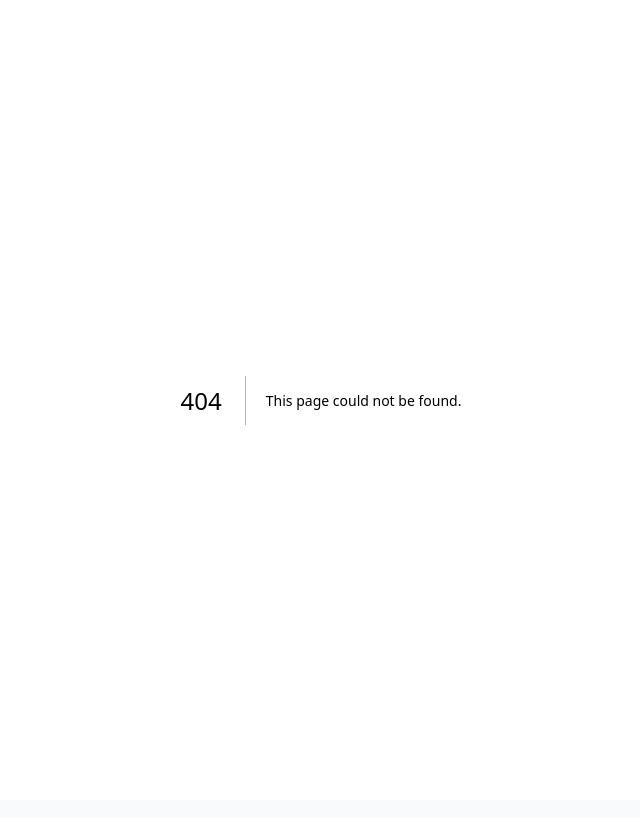
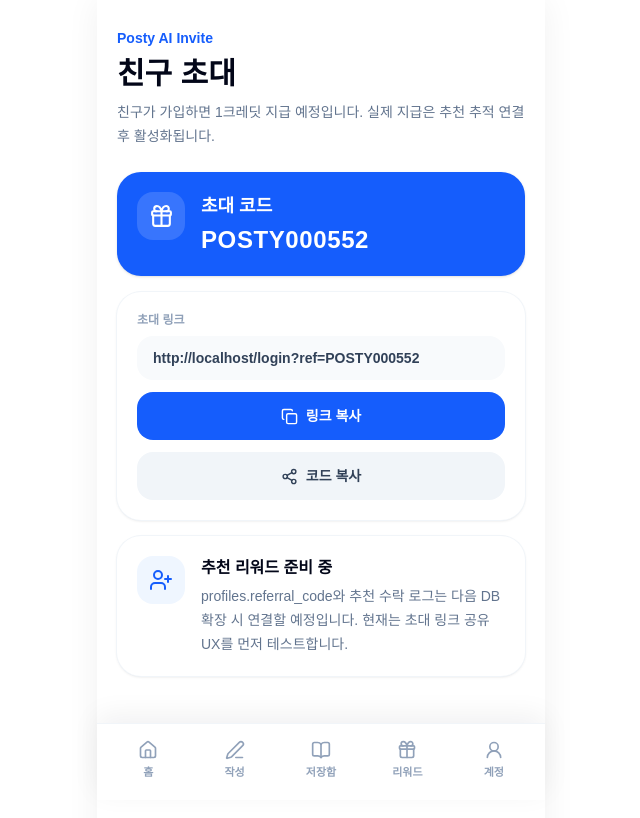
Before and after one commit to mykim2732/tripwriter, a Next.js app: page /invite in a window 1280 px wide. Before the commit this address had no page. Shown: the top 818 px of the page, without its empty margins (319-959 px from the left). Built offline with nearby package versions, Linux system fonts and the light colour scheme; no server answers.

Commit message:
Sprint 96: add invite reward preparation

```diff
--- /dev/null
+++ b/app/invite/page.tsx
@@ -0,0 +1,73 @@
+"use client";
+
+import { Copy, Gift, Share2, UserPlus } from "lucide-react";
+import { useEffect, useMemo, useState } from "react";
+import { PageShell } from "@/components/PageShell";
+import { browserSupabase } from "@/lib/supabase";
+
+export default function InvitePage() {
+  const [userId, setUserId] = useState("");
+  const [toast, setToast] = useState("");
+
+  useEffect(() => {
+    browserSupabase.client.auth.getUser().then(({ data }) => setUserId(data.user?.id || "guest"));
+  }, []);
+
+  const inviteCode = useMemo(() => createInviteCode(userId), [userId]);
+  const inviteLink = typeof window === "undefined" ? "" : `${window.location.origin}/login?ref=${inviteCode}`;
+
+  async function copy(value: string, message: string) {
+    await navigator.clipboard.writeText(value);
+    setToast(message);
+    window.setTimeout(() => setToast(""), 2200);
+  }
+
+  return (
+    <PageShell>
+      <section className="px-5 pb-28 pt-7">
+        <div className="mb-6">
+          <p className="text-sm font-bold text-blue-600">Posty AI Invite</p>
+          <h1 className="mt-2 text-3xl font-black tracking-normal text-slate-950">친구 초대</h1>
+          <p className="mt-2 text-sm leading-6 text-slate-500">친구가 가입하면 1크레딧 지급 예정입니다. 실제 지급은 추천 추적 연결 후 활성화됩니다.</p>
+        </div>
+
+        <article className="rounded-3xl bg-blue-600 p-5 text-white shadow-sm">
+          <div className="flex gap-4">
+            <div className="flex h-12 w-12 shrink-0 items-center justify-center rounded-2xl bg-white/15"><Gift size={25} /></div>
+            <div>
+              <h2 className="text-lg font-black">초대 코드</h2>
+              <p className="mt-1 text-2xl font-black tracking-wide">{inviteCode}</p>
+            </div>
+          </div>
+        </article>
+
+        <div className="mt-4 space-y-3 rounded-3xl bg-white p-5 shadow-sm ring-1 ring-slate-100">
+          <div>
+            <p className="text-xs font-black text-slate-400">초대 링크</p>
+            <p className="mt-2 break-all rounded-2xl bg-slate-50 px-4 py-3 text-sm font-bold text-slate-700">{inviteLink}</p>
+          </div>
+          <button type="button" onClick={() => copy(inviteLink, "초대 링크를 복사했어요.")} className="inline-flex min-h-12 w-full items-center justify-center gap-2 rounded-2xl bg-blue-600 px-4 text-sm font-black text-white"><Copy size={17} /> 링크 복사</button>
+          <button type="button" onClick={() => copy(inviteCode, "초대 코드를 복사했어요.")} className="inline-flex min-h-12 w-full items-center justify-center gap-2 rounded-2xl bg-slate-100 px-4 text-sm font-black text-slate-700"><Share2 size={17} /> 코드 복사</button>
+        </div>
+
+        <article className="mt-4 rounded-3xl bg-white p-5 shadow-sm ring-1 ring-slate-100">
+          <div className="flex gap-4">
+            <div className="flex h-12 w-12 shrink-0 items-center justify-center rounded-2xl bg-blue-50 text-blue-600"><UserPlus size={24} /></div>
+            <div>
+              <h2 className="text-base font-black text-slate-950">추천 리워드 준비 중</h2>
+              <p className="mt-1 text-sm leading-6 text-slate-500">profiles.referral_code와 추천 수락 로그는 다음 DB 확장 시 연결할 예정입니다. 현재는 초대 링크 공유 UX를 먼저 테스트합니다.</p>
+            </div>
+          </div>
+        </article>
+
+        {toast && <p className="mt-4 rounded-2xl bg-slate-950 px-4 py-3 text-center text-sm font-bold text-white">{toast}</p>}
+      </section>
+    </PageShell>
+  );
+}
+
+function createInviteCode(userId: string) {
+  const source = userId || "guest";
+  const sum = Array.from(source).reduce((acc, char) => acc + char.charCodeAt(0), 0);
+  return `POSTY${String(sum % 1000000).padStart(6, "0")}`;
+}
--- a/app/rewards/page.tsx
+++ b/app/rewards/page.tsx
@@ -68,7 +68,7 @@ export default function RewardsPage() {
           <p className="text-sm font-bold text-blue-600">Posty AI Rewards</p>
           <h1 className="mt-2 text-3xl font-black tracking-normal text-slate-950">Reward Center</h1>
           <p className="mt-2 text-sm leading-6 text-slate-500">Earn extra AI credits from check-ins, creator missions, and beta ad rewards.</p>
-          <Link href="/pricing" className="mt-3 inline-flex rounded-2xl bg-blue-50 px-4 py-3 text-sm font-black text-blue-700">View pricing plans</Link>
+          <div className="mt-3 flex flex-wrap gap-2"><Link href="/pricing" className="inline-flex rounded-2xl bg-blue-50 px-4 py-3 text-sm font-black text-blue-700">View pricing plans</Link><Link href="/invite" className="inline-flex rounded-2xl bg-slate-100 px-4 py-3 text-sm font-black text-slate-700">친구 초대</Link></div>
         </div>
 
         {loading && <LoadingCard title="Loading rewards" description="Checking your credit balance and today's reward history." />}
```
